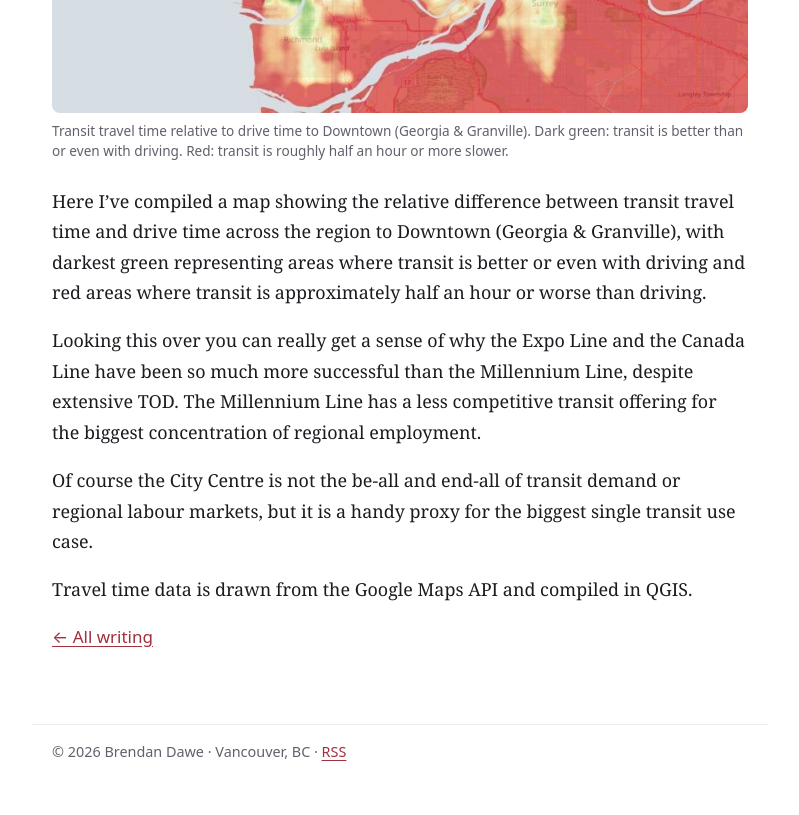
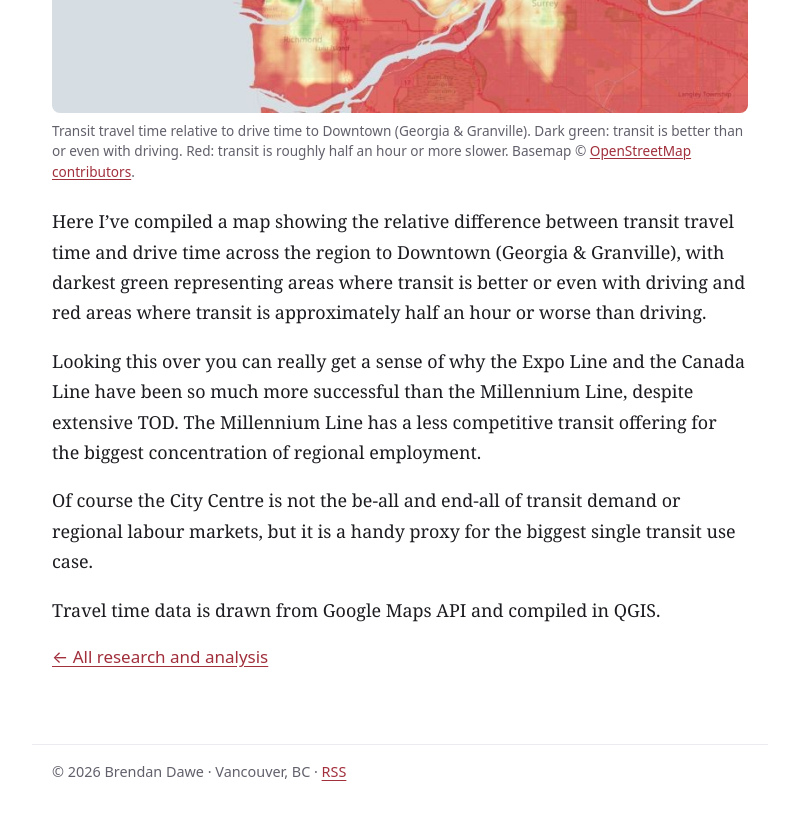
Before and after one commit to BSDawe/BrendandaweSite, an Astro site: page /writing/transit-vs-driving-travel-time-vancouver in a window 1280 px wide. Shown: the part 580-1395 px from the top of the page, without its empty margins (240-1039 px from the left). Before the commit the page ends 1374 px from the top, so only its background shows below. Built offline with nearby package versions, Linux system fonts and the light colour scheme; Astro itself is replaced by a stand-in of ours.

Commit message:
Rename Writing to Research and Analysis; add OSM credit; wording fix
Co-Authored-By: Claude Sonnet 5.5 <noreply@anthropic.com>
Claude-Session: https://claude.ai/code/session_01RVsCKB97ZyGKgDhJUDzugp

```diff
--- a/src/content/writing/transit-vs-driving-travel-time-vancouver.md
+++ b/src/content/writing/transit-vs-driving-travel-time-vancouver.md
@@ -9,7 +9,7 @@ One of the things that makes transit relatively successful in Vancouver is simpl
 
 <figure>
   <img src="/images/transit-vs-driving-downtown-vancouver.jpg" alt="Map of Metro Vancouver coloured from dark green to red, showing how transit travel time to Downtown compares with driving. Green areas around Vancouver, Burnaby, Richmond and New Westminster are competitive with driving; most of the rest of the region is red." width="800" height="422" />
-  <figcaption>Transit travel time relative to drive time to Downtown (Georgia &amp; Granville). Dark green: transit is better than or even with driving. Red: transit is roughly half an hour or more slower.</figcaption>
+  <figcaption>Transit travel time relative to drive time to Downtown (Georgia &amp; Granville). Dark green: transit is better than or even with driving. Red: transit is roughly half an hour or more slower. Basemap &copy; <a href="https://www.openstreetmap.org/copyright">OpenStreetMap contributors</a>.</figcaption>
 </figure>
 
 Here I've compiled a map showing the relative difference between transit travel time and drive time across the region to Downtown (Georgia & Granville), with darkest green representing areas where transit is better or even with driving and red areas where transit is approximately half an hour or worse than driving.
@@ -18,4 +18,4 @@ Looking this over you can really get a sense of why the Expo Line and the Canada
 
 Of course the City Centre is not the be-all and end-all of transit demand or regional labour markets, but it is a handy proxy for the biggest single transit use case.
 
-Travel time data is drawn from the Google Maps API and compiled in QGIS.
+Travel time data is drawn from Google Maps API and compiled in QGIS.
--- a/src/layouts/Base.astro
+++ b/src/layouts/Base.astro
@@ -12,7 +12,7 @@ const path = Astro.url.pathname;
 const nav = [
   { href: '/', label: 'Home' },
   { href: '/cv/', label: 'CV' },
-  { href: '/writing/', label: 'Writing' },
+  { href: '/writing/', label: 'Research and Analysis' },
   { href: '/contact/', label: 'Contact' },
 ];
 ---
--- a/src/pages/rss.xml.js
+++ b/src/pages/rss.xml.js
@@ -6,7 +6,7 @@ export async function GET(context) {
     .sort((a, b) => b.data.date.valueOf() - a.data.date.valueOf());
   return rss({
     title: 'Brendan Dawe',
-    description: 'Writing on housing, development and land economics.',
+    description: 'Research and analysis on housing, transit, development and land economics.',
     site: context.site,
     items: posts.map((p) => ({
       title: p.data.title,
--- a/src/pages/writing/[...slug].astro
+++ b/src/pages/writing/[...slug].astro
@@ -17,5 +17,5 @@ const fmt = new Intl.DateTimeFormat('en-CA', { year: 'numeric', month: 'long', d
     <p class="meta">{fmt.format(post.data.date)}</p>
     <Content />
   </article>
-  <p><a href="/writing/">← All writing</a></p>
+  <p><a href="/writing/">← All research and analysis</a></p>
 </Base>
--- a/src/pages/writing/index.astro
+++ b/src/pages/writing/index.astro
@@ -6,8 +6,8 @@ const posts = (await getCollection('writing', ({ data }) => !data.draft))
   .sort((a, b) => b.data.date.valueOf() - a.data.date.valueOf());
 const fmt = new Intl.DateTimeFormat('en-CA', { year: 'numeric', month: 'long', day: 'numeric', timeZone: 'UTC' });
 ---
-<Base title="Writing" description="Writing by Brendan Dawe on housing, development and land economics.">
-  <h1>Writing</h1>
+<Base title="Research and Analysis" description="Research and analysis by Brendan Dawe on housing, transit, development and land economics.">
+  <h1>Research and Analysis</h1>
   {posts.length === 0 ? (
     <p class="muted">Posts are coming soon.</p>
   ) : (
```
